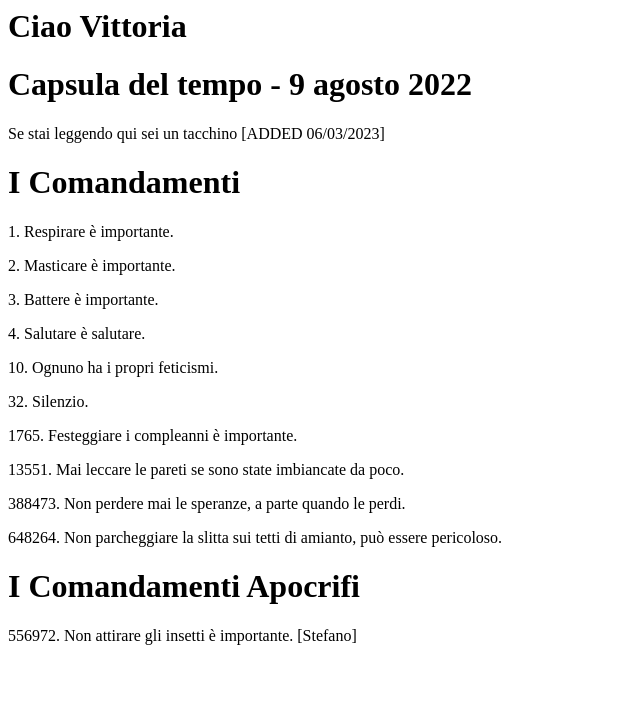
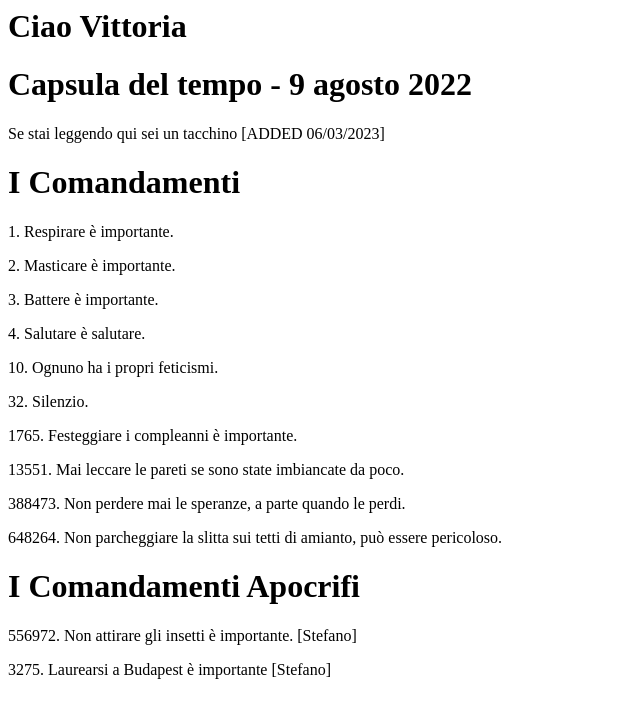
Before and after one commit to luganega-broenta/luganega-broenta.github.io, a plain HTML site: page index.html in a window 1280 px wide. Shown: the whole page, without its empty margins (0-640 px from the left). Drawn offline with Linux system fonts and the light colour scheme.

Commit message:
Nuovo comandamento

```diff
--- a/index.html
+++ b/index.html
@@ -20,5 +20,6 @@
         <p>648264. Non parcheggiare la slitta sui tetti di amianto, può essere pericoloso.</p>
         <h1>I Comandamenti Apocrifi</h1>
         <p>556972. Non attirare gli insetti è importante. [Stefano]</p>
+        <p>3275. Laurearsi a Budapest è importante [Stefano]</p>
     </body>
 </html>
```
